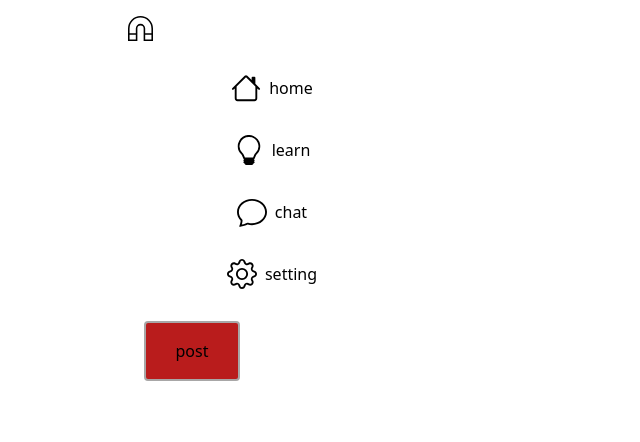
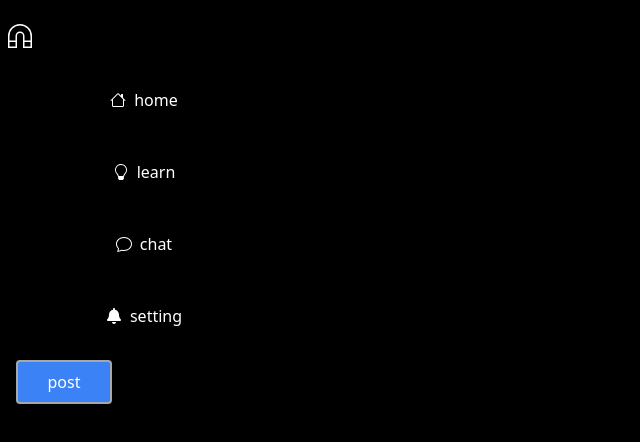
Before and after one commit to kill-switch-pro/schoolhub, a Next.js app: page /home in a window 1280 px wide. Shown: the top 442 px of the page, without its empty margins (0-640 px from the left). Built offline with nearby package versions, Linux system fonts and the light colour scheme.

Commit message:
styled homepage

```diff
--- a/app/globals.css
+++ b/app/globals.css
@@ -26,10 +26,6 @@ with God nothing shall be impossible
   }
 }
 
-* {
-  color: #000;
-}
-
 body {
   color: rgb(var(--foreground-rgb));
 }
@@ -42,10 +38,6 @@ body {
 .App-logo {
   height: 40vmin;
   pointer-events: none;
-}
-
-.landing-page {
-  background-image: url("");
 }
 
 .side-navigation {
@@ -68,7 +60,7 @@ body {
   height: 100%;
   display: flex;
   justify-content: center;
-  background-image: linear-gradient(rgb(97, 186, 218), #0c3b59);
+  /*  background-image: linear-gradient(rgb(97, 186, 218), #0c3b59);*/
   position: absolute;
   font-family: "Courier New", Courier, monospace, Impact, Haettenschweiler,
     "Arial Narrow Bold", sans-serif, "Arial Narrow";
--- a/app/home/home.css
+++ b/app/home/home.css
@@ -0,0 +1,4 @@
+.web {
+  height: 100vh;
+  background-color: black;
+}
--- a/app/home/page.tsx
+++ b/app/home/page.tsx
@@ -10,9 +10,9 @@ import {
   Magnet,
   Search,
 } from "react-bootstrap-icons";
-import { time } from "console";
-import { title } from "process";
+import { FaBell } from "react-icons/fa";
 import Link from "next/link";
+import "./home.css";
 //import "bootstrap/dist/css/bootstrap.css";
 
 const Navigation = [
@@ -30,36 +30,40 @@ const Navigation = [
   },
   {
     title: "setting",
-    icon: Gear,
+    icon: FaBell,
   },
 ];
 
 function Home() {
   return (
     <>
-      <div className="w-full h-auto flex justify-center relative bg-black">
-        <div className="max-w-screen-lg w-full h-full flex relative">
+      <div className="bg-black h-screen flex justify-center items-center relative ">
+        <div className="max-w-screen-xl text-white w-full h-full flex relative">
           {/*left side bar for navigation*/}
-          <section className="fixed w-72 flex flex-col h-screen">
-            <Link href={"/"} className="my-4">
-              <Magnet size={25} />
+          <section className="fixed w-72 flex flex-col h-screen space-y-4 my-4">
+            <Link href={"/"} className="p-2 text-2xl">
+              <Magnet />
             </Link>
             {Navigation.map((item) => (
               <Link
-                className="bg-white/50 flex items-center justify-center space-x-2 rounded-3xl p-4"
+                className="hover:bg-white/50 transition duration-200 rounded-3xl flex items-center justify-center space-x-2  p-4"
                 href={`/${item.title.toLowerCase()}`}
                 key={item.title}
               >
                 <div>
-                  <item.icon size={30} />
+                  <item.icon />
                 </div>
                 {item.title !== "schoolhub" && <div>{item.title}</div>}
               </Link>
             ))}
-            <button className="rounded m-4 bg-red-700 p-4 text-center">
+            <button className="rounded bg-blue-500 m-4 p-2 text-center">
               post
             </button>
           </section>
+          {/*
+          <main>main body</main>
+          <section>left view</section>
+           */}
         </div>
       </div>
     </>
--- a/app/login/page.tsx
+++ b/app/login/page.tsx
@@ -11,10 +11,10 @@ import Link from "next/link";
 const SignUpPage = () => {
   return (
     <>
-      <div className="signup-page h-full bg-blue-200">
+      <div className="bg-red-200 signup-page h-full ">
         <section>
           <div className="container h-100 ">
-            <div className="row d-flex justify-content-center align-items-center h-100">
+            <div className="row flex justify-center align-items-center h-100">
               <div className="col-lg-12 col-xl-11">
                 <div className="card text-black ">
                   <div className="card-body p-md-2">
--- a/app/login/signuppage.css
+++ b/app/login/signuppage.css
@@ -1,5 +1,4 @@
 .signup-page {
-  background-image: linear-gradient(to right, #cce4f3, #98bffe);
   box-sizing: border-box;
 }
 
--- a/app/page.tsx
+++ b/app/page.tsx
@@ -1,5 +1,4 @@
 import React from "react";
-import LoginPage from "./login/page";
 //import ".../globals.css";
 //import "@/app/globals.css";
 import "bootstrap/dist/css/bootstrap.css";
@@ -37,11 +36,11 @@ export default function LandingPage() {
         </div>
       </div>
       */}
-      <div className="landing-page">
+      <div className="landing-page bg-blue-200">
         <div className="signup-page">
           <section className="vh-100">
             <div className="container h-100">
-              <div className="row flex justify-content-center align-items-center h-100">
+              <div className="flex row justify-center items-center h-100">
                 <div className="col-lg-12 col-xl-11">
                   <div className="card text-black ">
                     <div className="row justify-content-center">
--- a/package.json
+++ b/package.json
@@ -21,6 +21,7 @@
     "react": "18.2.0",
     "react-bootstrap-icons": "^1.10.3",
     "react-dom": "18.2.0",
+    "react-icons": "^4.12.0",
     "react-infinite-scroll-component": "^6.1.0"
   },
   "devDependencies": {
--- a/tailwind.config.js
+++ b/tailwind.config.js
@@ -4,5 +4,17 @@ module.exports = {
   theme: {
     extend: {},
   },
+  colors: {
+    blue: "#1fb6ff",
+    purple: "#7e5bef",
+    pink: "#ff49db",
+    orange: "#ff7849",
+    black: "#000000",
+    green: "#13ce66",
+    yellow: "#ffc82c",
+    "gray-dark": "#273444",
+    gray: "#8492a6",
+    "gray-light": "#d3dce6",
+  },
   plugins: [],
 };
```
Also changed, not shown: 1 other file (tests, documents, lock files or other folders).
